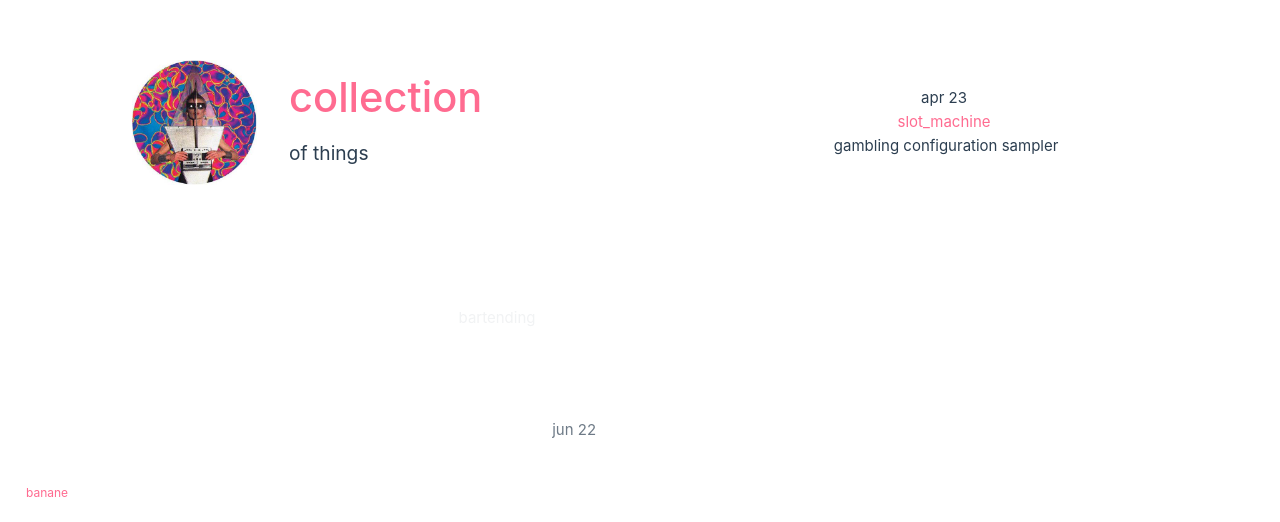
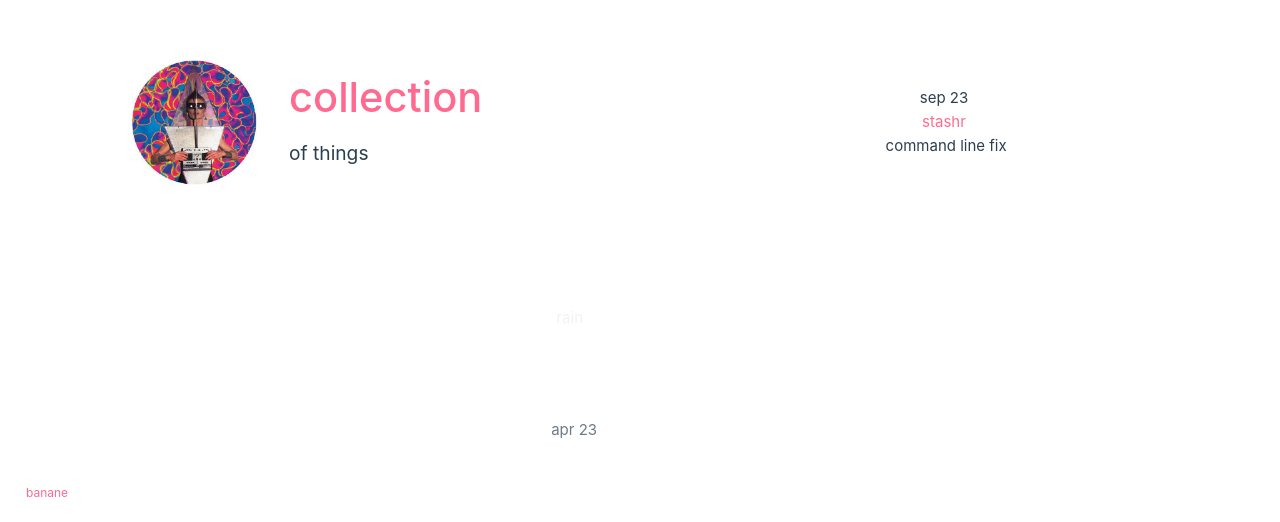
Before and after one commit to sirno/sirno.github.io, a Vue app: page / in a window 1280 px wide. Shown: the part 278-800 px from the top of the page. Built offline with nearby package versions, Linux system fonts and the light colour scheme.

Commit message:
Add `stashr`

```diff
--- a/src/components/FloatingList.vue
+++ b/src/components/FloatingList.vue
@@ -7,6 +7,12 @@ export default {
   data() {
     return {
       content: [
+        {
+          cloud: "sep 23",
+          title: "stashr",
+          content: "command line fix",
+          href: "https://github.com/sirno/stashr",
+        },
         {
           cloud: "apr 23",
           title: "slot_machine",
```
